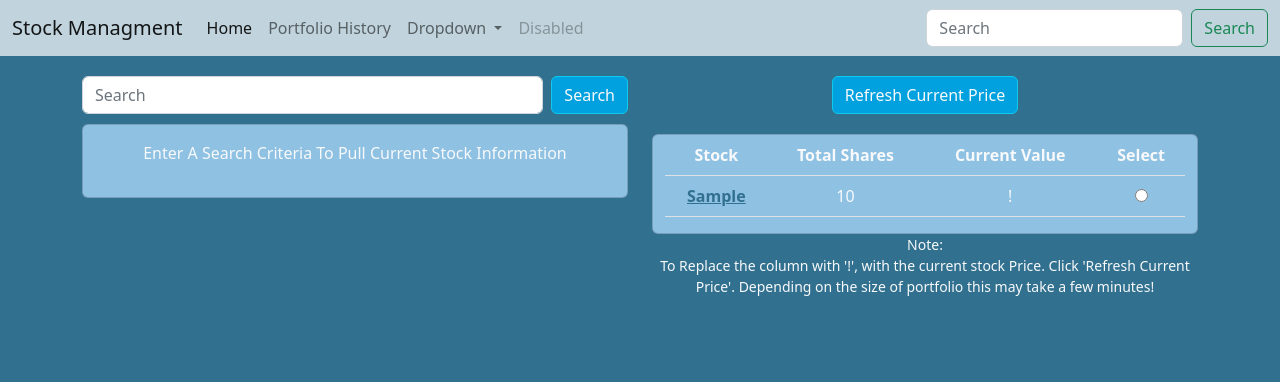
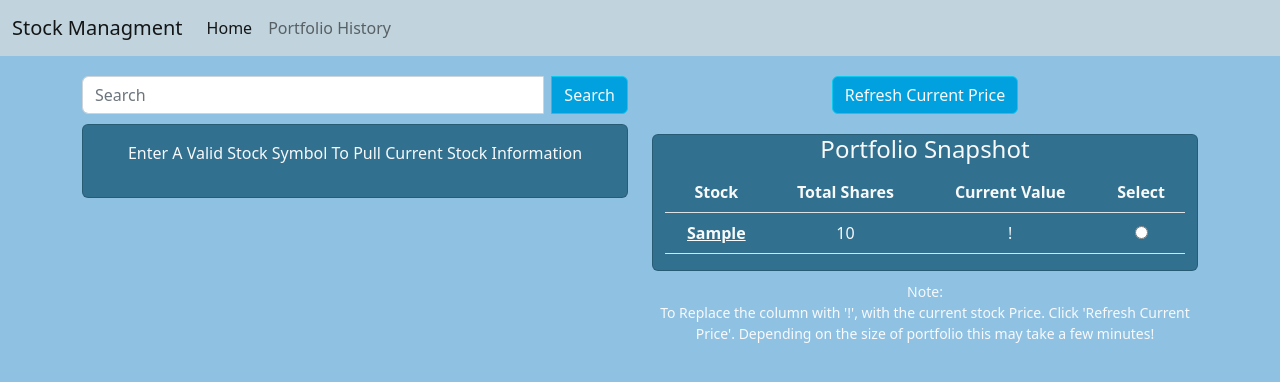
Before and after one commit to puythoven72/stocktrading, a Django app: page / in a window 1280 px wide. Shown: the top 382 px of the page. Run offline with Django 4.2, Linux system fonts and the light colour scheme; tables that the repository leaves empty hold one stand-in row (values such as "Sample post").

Commit message:
cleaned up code, updated style sheet to clearer backrounds

```diff
--- a/base/lib/api.py
+++ b/base/lib/api.py
@@ -1,24 +1,20 @@
-
-from re import T
-from .stream_config import api_key,api_secret,base_url
-from django.http import HttpResponse
 import json
-import alpaca_trade_api as tradeapi
-from alpaca_trade_api import Stream
 import yfinance as yf
 from .api_helper import format_values
 from ..models import Stocks
-from datetime import date
 
 
 def getstock(symbol):
-    msft = yf.Ticker(symbol)
+    stock_data = {}
+    try:
+        msft = yf.Ticker(symbol)
+        raw_json = json.dumps(msft.info)
+        stock_data = json.loads(raw_json)
+        return format_values(stock_data)
+    except:
+        print("An exception occurred in getstock")
+        return stock_data
 
-    raw_json = json.dumps(msft.info)
-
-    stock_data = json.loads(raw_json)
-
-    return format_values(stock_data)
 
 
 def add_current_price(stock_dict):
--- a/base/lib/stream_config.py
+++ /dev/null
@@ -1,4 +0,0 @@
-socket = "wss://stream.data.alpaca.markets/v2/iex"
-api_key = 'PKE0GY7WVOJECQE5Y0KM'
-api_secret = 'AKc7N5tpCn11bwcuc0A8WcBxuLoE6FCTqLpF1UCR'
-base_url = 'https://paper-api.alpaca.markets'
--- a/base/static/css/main.css
+++ b/base/static/css/main.css
@@ -1,6 +1,6 @@
 
 body{
-    background-color: #31708e;
+    background-color: #8Fc1E3;
 
 }
 
@@ -26,17 +26,18 @@ body{
     }
 
 a {
-    color: #31708e;
+    color: #f7f9FB;
 }
 
 a:hover{
-    color: #f7f9FB;
+    color: #8Fc1E3;
 }
 
 
 .card{
-  background-color:#8Fc1E3;
+  background-color:#31708e;
   color: #f7f9FB;
+  margin-bottom: 10px;
 }
 
 .stockSearch{
@@ -49,7 +50,7 @@ a:hover{
 }
 
 .buy_button{
-    background-color: #5085A5;
+    background-color: #00a1de;
     color: #f7f9FB;
 }
 
--- a/base/templates/base/home.html
+++ b/base/templates/base/home.html
@@ -10,6 +10,7 @@
         {% include 'base/stocksearch_component.html' %}
       </div>
       <div class="col">
+
         {% include 'base/snapshot_component.html' %}
     </div>
 
--- a/base/templates/base/portfolio_component.html
+++ b/base/templates/base/portfolio_component.html
@@ -1,7 +1,7 @@
 {% load static %}
 
 <div class="container card">
-
+  <div class="row"><h4 class="text-center">Stock Purchase History</h4></div>
     <table class="table card-body">
       <thead>
         <tr>
--- a/base/templates/base/portfolio_history.html
+++ b/base/templates/base/portfolio_history.html
@@ -1,7 +1,7 @@
 {% extends 'main.html' %} {% block content %}
 
 <div class="container card history_body">
-
+  <div class="row"><h4 class="text-center">Stock Purchase History</h4></div>
     <table class="table card-body">
       <thead>
         <tr>
--- a/base/templates/base/snapshot_component.html
+++ b/base/templates/base/snapshot_component.html
@@ -1,5 +1,5 @@
 {% load static %}
-<form method="POST" name ="snapshot" action="{% url 'home' %}">
+<form method="POST" name ="current_price" action="{% url 'home' %}">
   {% csrf_token %}
   <div>
     <button class="btn btn-info  snapshot_btn " name ="snapshot_btn" >Refresh Current Price </button>
@@ -9,9 +9,8 @@
 </form>
 
 <div class="container card snapshot_form">
-
-
-
+  <div class="row"><h4>Portfolio Snapshot</h4></div>
+ <form name="snapshot">
     <table class="table card-body ">
       <thead>
         <tr>
@@ -42,7 +41,7 @@
 
       </tbody>
     </table>
-
+  </form>
     <div id="stockSymVlu"></div>
 
   <script src="{% static 'js/main.js' %}"></script>
--- a/base/templates/base/stock_information.html
+++ b/base/templates/base/stock_information.html
@@ -14,7 +14,5 @@
     </div>
   </div>
 
-  <a href="{% url 'home' %}"> back</a>
-
 </div>
 {% endblock %}
--- a/base/templates/base/stocksearch_component.html
+++ b/base/templates/base/stocksearch_component.html
@@ -1,8 +1,12 @@
 <div class="stockSearch">
   <form class="d-flex" role="search" action="{% url 'home' %}" method="POST">
     {% csrf_token %}
+
+    <div class="input-group">
         <input class="form-control me-2" name="symbol_search" type="search" placeholder="Search" aria-label="Search" />
-  <button class="btn btn-info search_btn" type="submit" name="search_btn" >Search</button>
+        <button class="btn btn-info search_btn" type="submit" name="search_btn">Search</button>
+
+      </div>
   </form>
 </div>
 {% if stock_info %}
@@ -16,7 +20,7 @@
     <div class="container text-center">
 
       <div class="row stockData">
-        <div class="col">
+        <div class="col ">
           <h5>Symbol:</h5>
         </div>
         <div class="col"><input class="form-control me-2" id="symbol" type="text" name="symbol"
@@ -82,7 +86,7 @@
 
       <div class="row stockData"></div>
       <div class="col">
-          <button type="submit" class="btn buy_button" name="buy_btn">Buy</button>
+        <button type="submit" class="btn btn-info buy_button" name="buy_btn">Buy</button>
       </div>
     </div>
     <div>
@@ -92,7 +96,7 @@
 {% else %}
 <div class="card">
   <div class="card-body">
-<p> Enter A Search Criteria To Pull Current Stock Information</p>
+    <p> Enter A Valid Stock Symbol To Pull Current Stock Information</p>
   </div>
 
 
--- a/base/templates/base/success.html
+++ /dev/null
@@ -1,6 +0,0 @@
-{% extends 'main.html' %}
-{% block content %}
-<p>Success!</p>
-
-<a href="{% url 'home' %}"> back</a>
-{% endblock %}
--- a/base/templates/base/symbol_current_component.html
+++ b/base/templates/base/symbol_current_component.html
@@ -1,6 +1,7 @@
 {% if stock_info %}
 
 <div class="card ">
+  <div class="row"><h4 class="text-center">Current Stock Information</h4></div>
 <div class="card-body">
 
   <div class="row stockData">
--- a/base/views.py
+++ b/base/views.py
@@ -1,11 +1,6 @@
 from django.shortcuts import render,redirect
-from django.http import HttpResponse
-import json
-from .lib.stream import OpenSocket
-import alpaca_trade_api as tradeapi
-from alpaca_trade_api import Stream
 from .models import Stocks
-from .lib.api import getstock,add_current_price,get_tot_qty
+from .lib.api import getstock,get_tot_qty
 import datetime
 from django.contrib import messages
 
@@ -14,15 +9,10 @@ def home(request):
     stock_info = {}
     all_stocks = get_tot_qty()
 
-   # stock_dict= list(Stocks.objects.values())
-    #updated_stock = add_current_price(stock_dict)
-
-
     if request.method == 'POST' and 'search_btn' in request.POST:
 
         sym = request.POST.get('symbol_search')
         if sym != "":
-            print(sym)
             stock_info = getstock(sym)
             context = { 'stock_info' : stock_info ,'all_stocks' : all_stocks}
             return render (request,'base/home.html',context)
@@ -32,7 +22,6 @@ def home(request):
 
 
     if request.method == 'POST' and 'snapshot_btn' in request.POST:
-        print('in stnapshot')
         all_stocks = get_tot_qty(True)
         context = { 'stock_info' : stock_info ,'all_stocks' : all_stocks,'disp_current_price' : 'true'}
         return render (request,'base/home.html',context)
--- a/templates/navbar.html
+++ b/templates/navbar.html
@@ -14,25 +14,7 @@
           <li class="nav-item">
             <a class="nav-link" href="{%  url 'history' %}">Portfolio History</a>
           </li>
-          <li class="nav-item dropdown">
-            <a class="nav-link dropdown-toggle" href="#" role="button" data-bs-toggle="dropdown" aria-expanded="false">
-              Dropdown
-            </a>
-            <ul class="dropdown-menu">
-              <li><a class="dropdown-item" href="#">Action</a></li>
-              <li><a class="dropdown-item" href="#">Another action</a></li>
-              <li><hr class="dropdown-divider"></li>
-              <li><a class="dropdown-item" href="#">Something else here</a></li>
-            </ul>
-          </li>
-          <li class="nav-item">
-            <a class="nav-link disabled">Disabled</a>
-          </li>
         </ul>
-        <form class="d-flex" role="search">
-          <input class="form-control me-2" type="search" placeholder="Search" aria-label="Search">
-          <button class="btn btn-outline-success" type="submit">Search</button>
-        </form>
       </div>
     </div>
   </nav>
```
Also changed, not shown: base/static/js/main.js (+3 -8 lines), base/lib/stock.py (deleted). Lines whose indentation alone changed are shown as unchanged.
